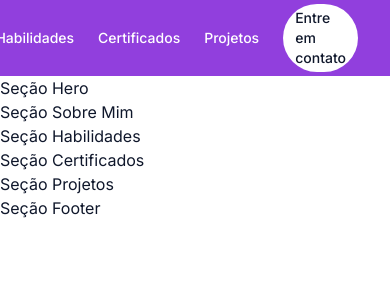
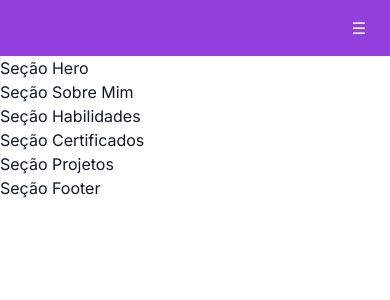
Before and after one commit to KetlenMiranda/ketlenmiranda.github.io, a React (Vite) app: page / in a window 390 px wide. Shown: the top 300 px of the page. Built offline with nearby package versions, Linux system fonts and the light colour scheme.

Commit message:
Adicionar responsividade no header

```diff
--- a/src/components/Header.tsx
+++ b/src/components/Header.tsx
@@ -1,7 +1,35 @@
+import { useState } from 'react';
 export default function Header() {
+  const [menuAberto, setMenuAberto] = useState(false);
   return (
-    <header className="bg-primary w-full px-8 py-1 justify-end items-center flex">
-      <nav className="flex items-center gap-6">
+    <header
+      className="relative w-full bg-primary">
+      <div className="mx-auto flex h-14 w-full max-w-7xl items-center justify-end px-4 py-2 sm:px-6 lg:px-8">
+        <button
+          type="button"
+          className="rounded p-2 text-white md:hidden"
+          aria-label={menuAberto ? 'Fechar menu' : 'Abrir menu'}
+          aria-expanded={menuAberto}
+          aria-controls="menu-principal"
+          onClick={() => setMenuAberto((estadoAtual) => !estadoAtual)}
+        >
+          <span aria-hidden="true">
+            ☰
+          </span>
+
+        </button>
+        <nav
+          id="menu-principal"
+          className={`
+             ${menuAberto ? 'flex' : 'hidden'}
+            absolute right-4 top-full z-50 mt-2 w-56
+            flex-col items-center gap-1
+            rounded-xl bg-primary px-4 py-4 shadow-lg
+            md:static md:mt-0 md:flex md:w-auto md:flex-row
+            md:gap-8  md:rounded-none md:bg-transparent md:p-0 md:shadow-none `
+          }
+        >
+
           <a href="#sobre-mim" className="text-white font-medium text-sm">Sobre Mim</a>
           <a href="#habilidades" className="text-white font-medium text-sm">Habilidades</a>
           <a href="#certificados" className="text-white font-medium text-sm">Certificados</a>
@@ -13,6 +41,8 @@ export default function Header() {
             Entre em contato
           </a>
         </nav>
+      </div>
+
     </header>
   );
 }
```
Lines whose indentation alone changed are shown as unchanged.
